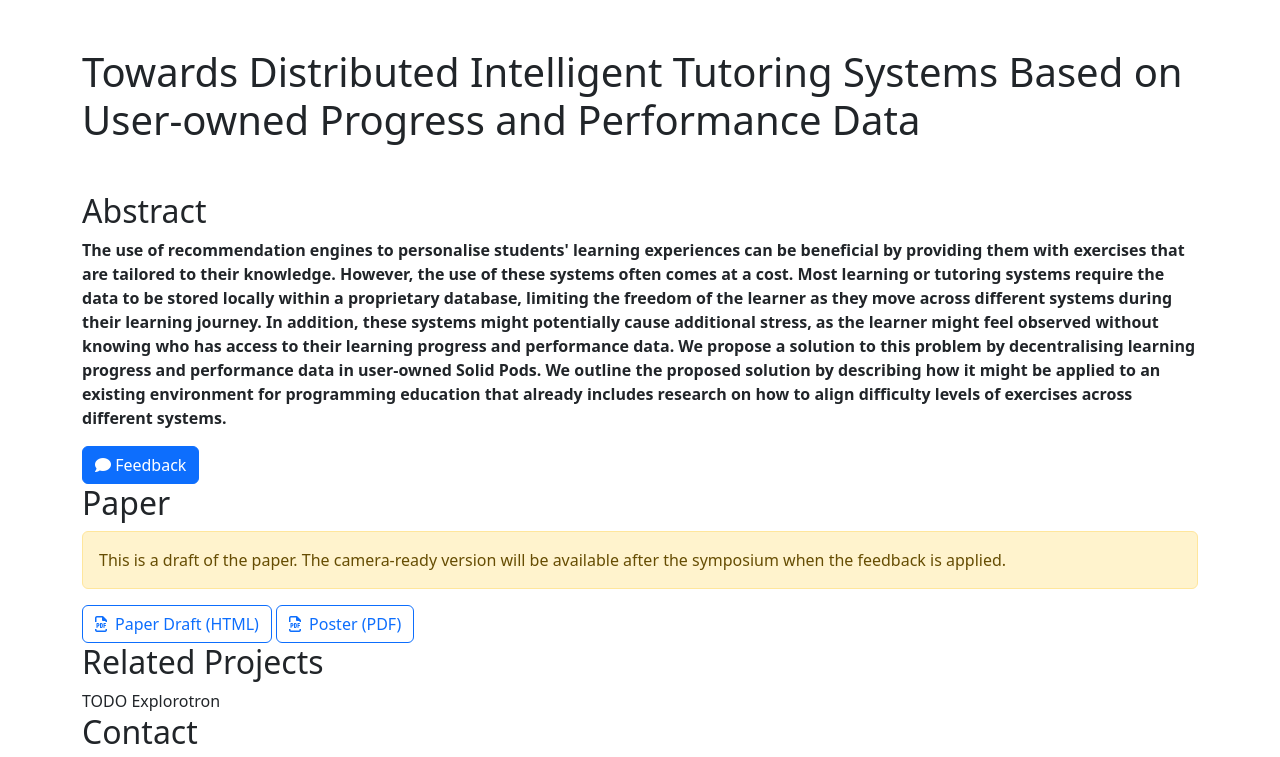
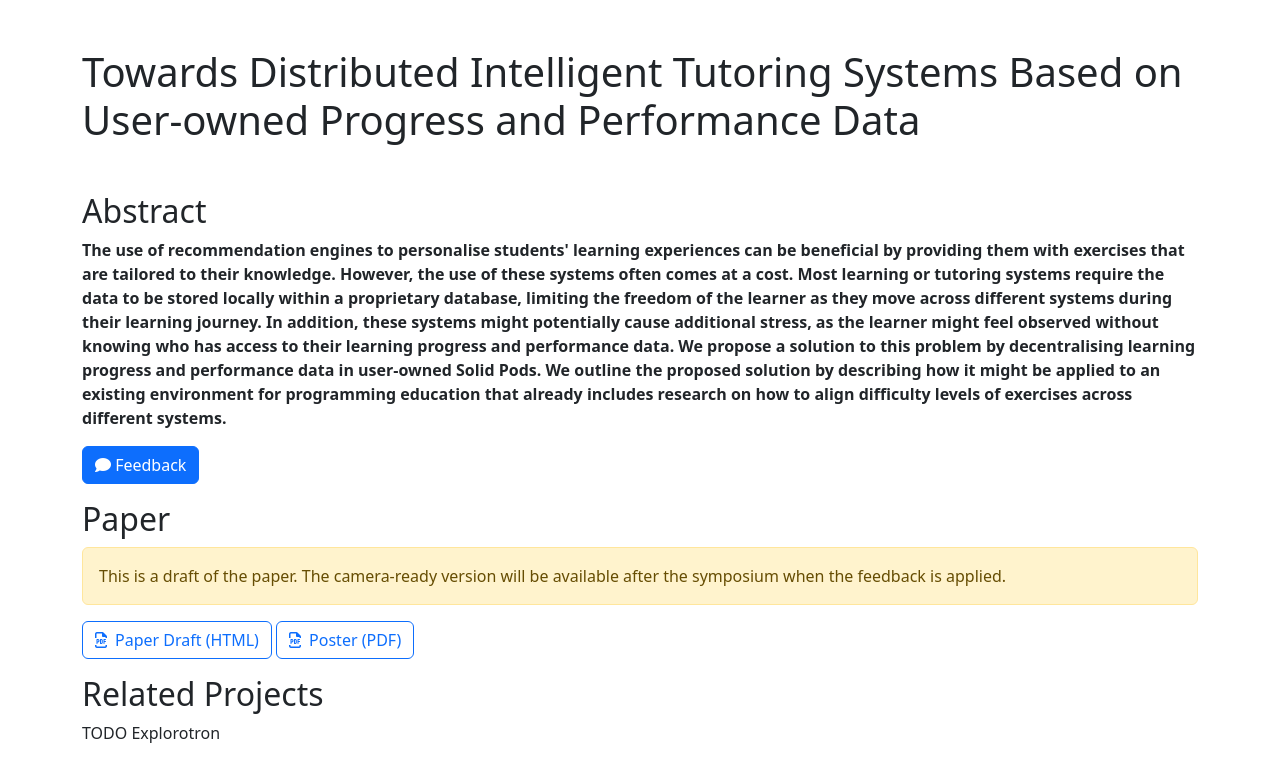
Before and after one commit to yoshimalaise/sosy2024, an Eleventy site: page website/index.njk in a window 1280 px wide. Shown: the top 757 px of the page. Built offline with nearby package versions, Linux system fonts and the light colour scheme; Eleventy itself is replaced by a stand-in of ours; files that its build step writes are made by us from their sources; some icons are missing; what eleventy-plugin-toc, eleventy-sass, markdown-it-attrs, nunjucks-markdown would draw is missing.

Commit message:
fix: styling

```diff
--- a/website/_scss/main.scss
+++ b/website/_scss/main.scss
@@ -21,3 +21,7 @@ p.abstract {
     border: solid 1px var(--bs-border-color-translucent);
     border-radius: 0 var(--bs-card-inner-border-radius) 0 0;
 }
+
+h2 {
+    margin-top: 0.5em;
+}
--- a/website/_scss/paper.scss
+++ b/website/_scss/paper.scss
@@ -99,7 +99,3 @@ div.keywords::before {
     content: 'Keywords: ';
     font-weight: bold;
 }
-
-h2 {
-    margin-top: 0.5em;
-}
```
